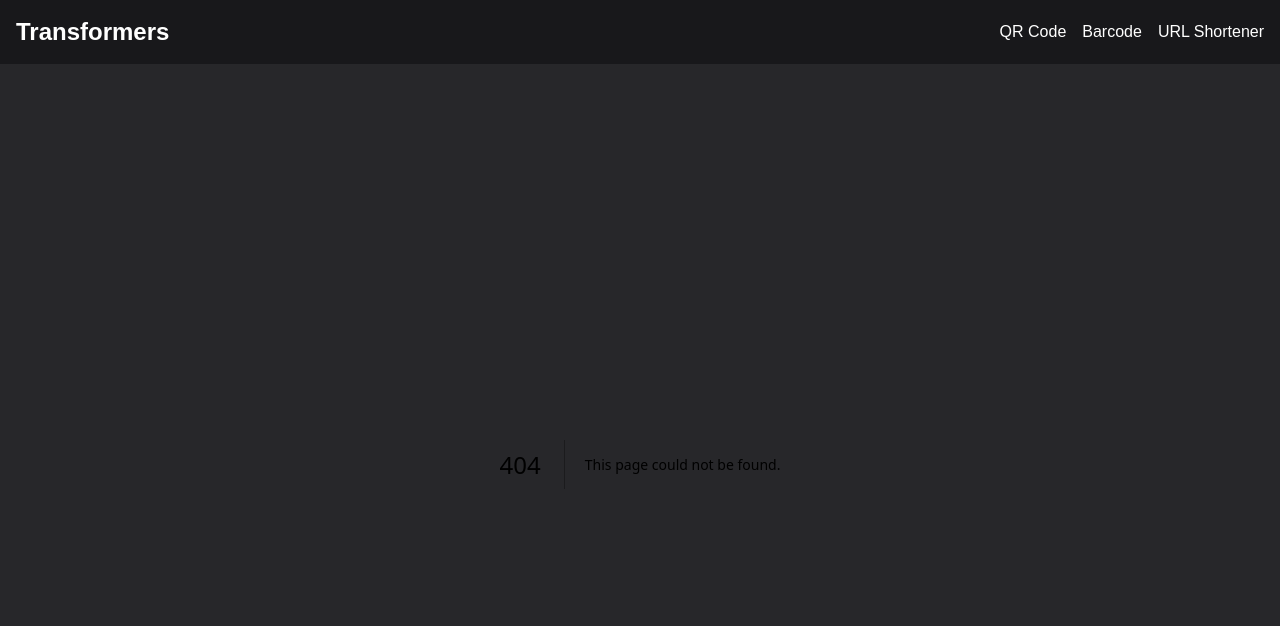
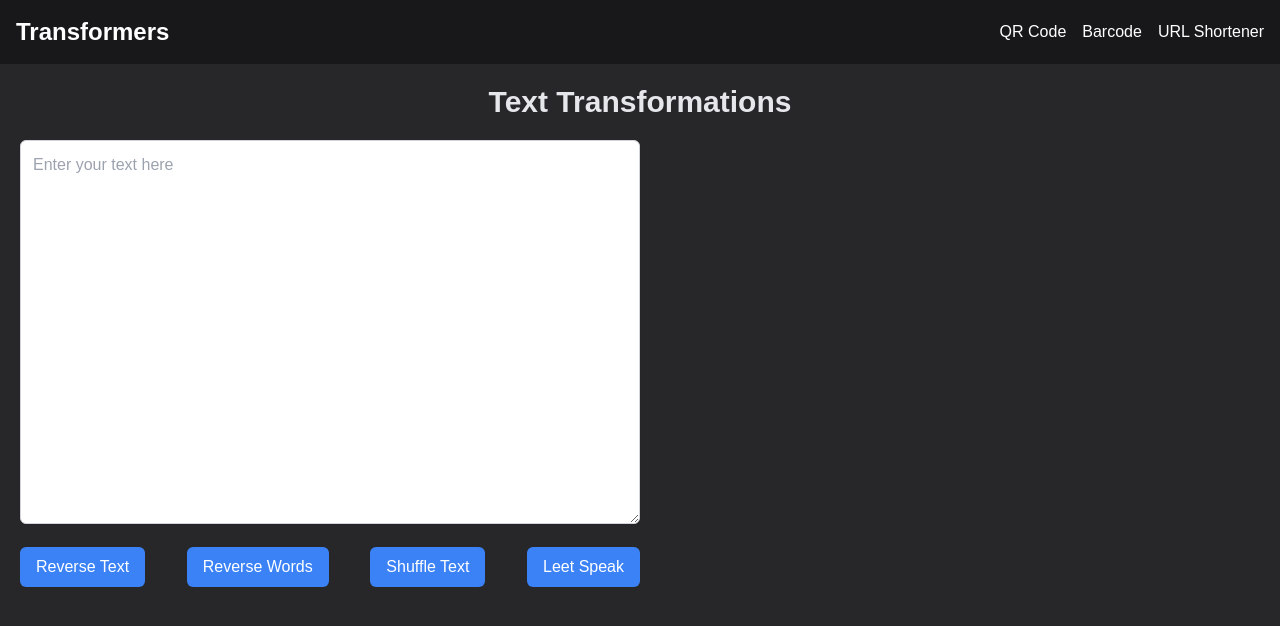
Before and after one commit to sojith29034/toolkit, a Next.js app: page /text-transform in a window 1280 px wide. Before the commit this address had no page. Shown: the top 626 px of the page. Built offline with nearby package versions, Linux system fonts and the light colour scheme.

Commit message:
text transform added

```diff
--- /dev/null
+++ b/src/app/text-transform/page.js
@@ -0,0 +1,90 @@
+'use client';
+import '../globals.css';
+import { useState } from 'react';
+
+export default function TextTransformations() {
+  const [inputText, setInputText] = useState('');
+  const [transformedText, setTransformedText] = useState('');
+
+  const reverseText = (text) => text.split('').reverse().join('');
+  const reverseWords = (text) => text.split(' ').reverse().join(' ');
+  const shuffleText = (text) => text.split(' ').sort(() => Math.random() - 0.5).join(' ');
+  const leetSpeak = (text) => {
+    const leetDictionary = {
+      A: '4', E: '3', G: '6', H: '#', I: '1', O: '0', S: '$', T: '7', Z: '2',
+    };
+    return text.toUpperCase().split('').map(char => leetDictionary[char] || char).join('');
+  };
+
+  const handleTransformation = (type) => {
+    let result = inputText;
+    switch (type) {
+      case 'reverse':
+        result = reverseText(inputText);
+        break;
+      case 'reverseWords':
+        result = reverseWords(inputText);
+        break;
+      case 'shuffle':
+        result = shuffleText(inputText);
+        break;
+      case 'leetSpeak':
+        result = leetSpeak(inputText);
+        break;
+      default:
+        result = inputText;
+    }
+    setTransformedText(result);
+  };
+
+  return (
+    <div className="flex flex-col items-center justify-center p-5">
+      <h1 className="text-3xl font-bold text-gray-200 mb-5">Text Transformations</h1>
+
+
+      <div className="w-full flex">
+        <div className='h-full w-[50%] me-2'>
+          <textarea
+            value={inputText}
+            onChange={(e) => setInputText(e.target.value)}
+            placeholder="Enter your text here"
+            className="w-full h-96 p-3 border outline-none text-zinc-900 border-gray-300 rounded-md shadow-sm focus:ring-slate-500 focus:border-slate-500 mb-4"
+          ></textarea>
+          <div className="flex justify-between mb-4">
+            <button
+              onClick={() => handleTransformation('reverse')}
+              className="px-4 py-2 bg-blue-500 text-white rounded-md"
+            >
+              Reverse Text
+            </button>
+            <button
+              onClick={() => handleTransformation('reverseWords')}
+              className="px-4 py-2 bg-blue-500 text-white rounded-md"
+            >
+              Reverse Words
+            </button>
+            <button
+              onClick={() => handleTransformation('shuffle')}
+              className="px-4 py-2 bg-blue-500 text-white rounded-md"
+            >
+              Shuffle Text
+            </button>
+            <button
+              onClick={() => handleTransformation('leetSpeak')}
+              className="px-4 py-2 bg-blue-500 text-white rounded-md"
+            >
+              Leet Speak
+            </button>
+          </div>
+        </div>
+
+        {transformedText && (
+          <div className="w-[50%] p-4 ms-2 border rounded-md border-gray-500 text-gray-300">
+            <h3 className="text-xl font-bold mb-2">Transformed Text:</h3>
+            <p>{transformedText}</p>
+          </div>
+        )}
+      </div>
+    </div>
+  );
+}
```
